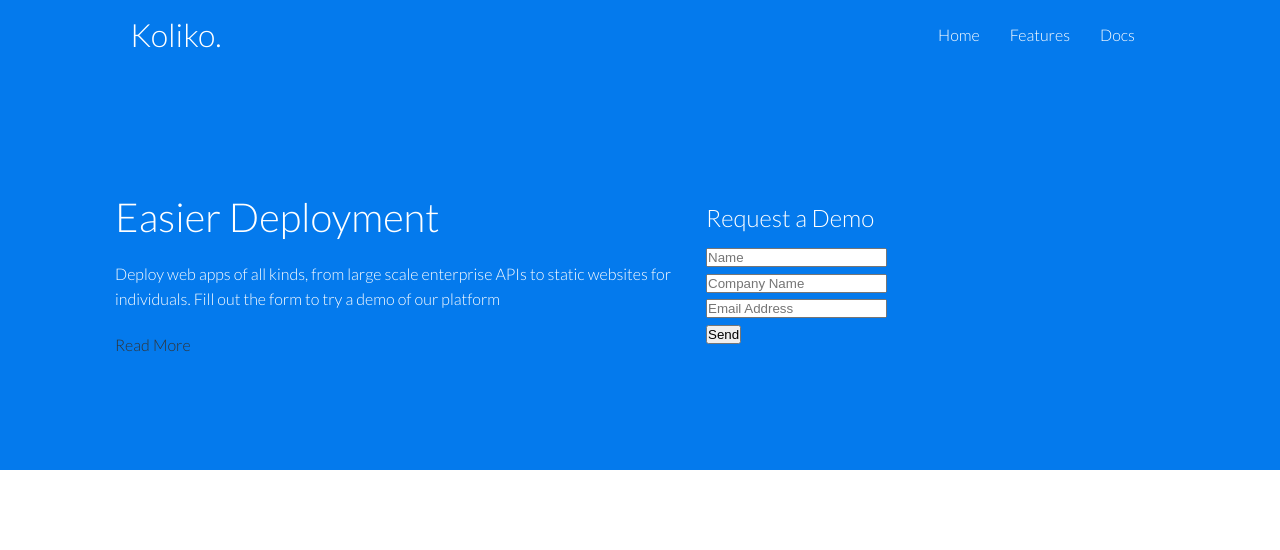
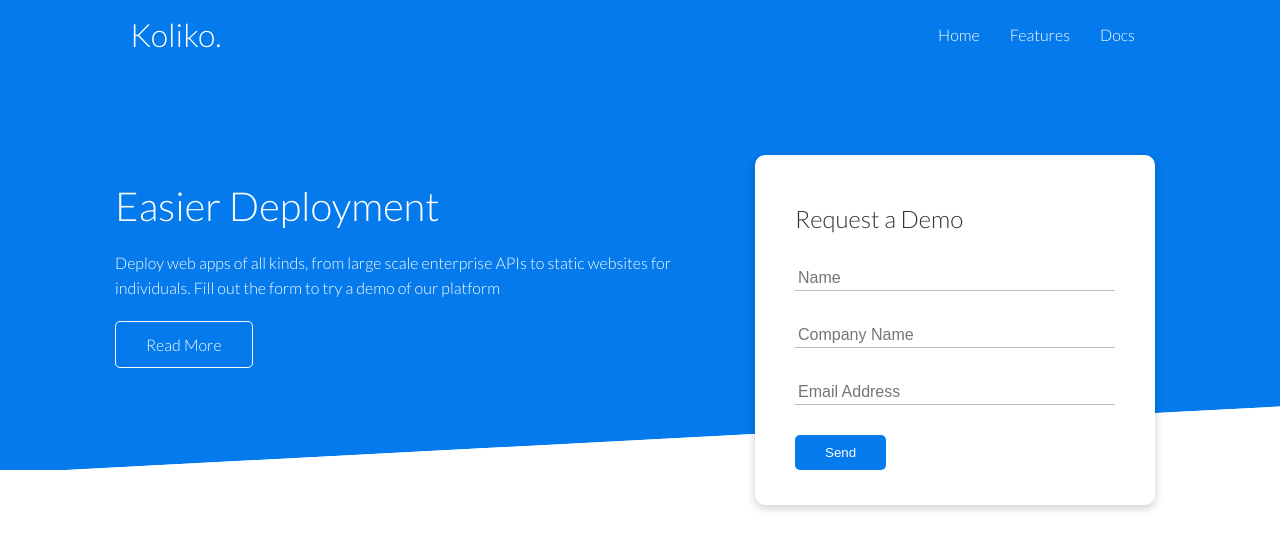
Before and after one commit to AbhinavRobinson/Koliko, a plain HTML site: page index.html in a window 1280 px wide. Drawn offline with Linux system fonts and the light colour scheme.

Commit message:
(feat): styllize card and make angled div ✨

```diff
--- a/css/style.css
+++ b/css/style.css
@@ -102,6 +102,38 @@ img {
     height: 100%;
 }
 
+.card {
+    background-color: #fff;
+    color: #333;
+
+    /* make it feel raised from screen */
+    border-radius: 10px;
+    box-shadow: 0 3px 10px rgba(0,0,0,0.2);
+
+    /* internal spacings */
+    padding: 20px;
+    margin: 10px;
+}
+
+.btn {
+    display: inline-block;
+    padding: 10px 30px;
+    cursor: pointer;
+    background-color: var(--primary-color);
+    color: #fff;
+    border: none;
+    border-radius: 5px;
+}
+
+.btn:hover {
+    transform: scale(0.98);
+}
+
+.btn-outline {
+    background-color: transparent;
+    border: 1px #fff solid;
+}
+
 /* ---- END OF UTILITIES ---- */
 
 /* ---- NAVBAR ---- */
@@ -166,6 +198,9 @@ img {
 }
 
 .showcase .grid {
+    /* makes card hang over other div */
+    overflow: visible;
+
     /* reset spacing with new fractions */
     grid-template-columns: 55% 45%;
 
@@ -173,4 +208,65 @@ img {
     gap: 30px;
 }
 
+.showcase-form {
+    position: relative;
+
+    /* push card down */
+    top: 60px;
+
+    /* extends card beyond container */
+    height: 350px;
+    width: 400px;
+    padding: 40px;
+
+    /* is always on top */
+    z-index: 100;
+
+    /* stays on screen */
+    justify-self: flex-end;
+}
+
+.showcase-form .form-control {
+    /* space between form items */
+    margin: 30px 0;
+}
+
+.showcase-form input[type='text'],
+.showcase-form input[type='email'] {
+    /* removes all border lines */
+    border: 0;
+
+    /* adds a line below text */
+    border-bottom: 1px solid #b4becb;
+
+    /* span entire container */
+    width: 100%;
+
+    /* space inside form item */
+    padding: 3px;
+    font-size: 16px;
+}
+
+.showcase-form input:focus{
+    /* removes outlines when clicked */
+    outline: none;
+}
+
+.showcase::before,
+.showcase::after {
+    content: '';
+    position: absolute;
+    height: 100px;
+    bottom: -70px;
+    right: 0;
+    left: 0;
+
+    /* creates angled div look */
+    background-color: white;
+    transform: skewY(-3deg);
+    -webkit-transform: skewY(-3deg);
+    -moz-transform: skewY(-3deg);
+    -ms-transform: skewY(-3deg);
+}
+
 /* ---- END OF SHOWCASE */
--- a/index.html
+++ b/index.html
@@ -41,7 +41,7 @@
                         <input type="text" name="company" placeholder="Company Name" required>
                     </div>
                     <div class="form-control">
-                        <input type="text" name="email" placeholder="Email Address" required>
+                        <input type="email" name="email" placeholder="Email Address" required>
                     </div>
                     <input type="submit" value="Send" class="btn btn-primary">
                 </form>
```
